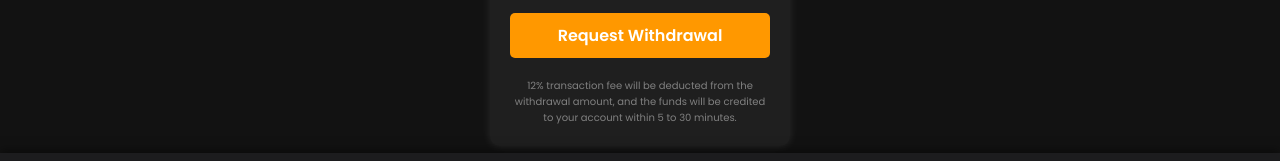
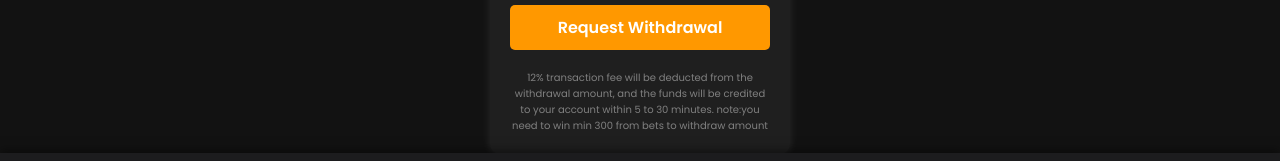
Before and after one commit to bhupeshkhedikar/patbet, a React (Create React App) app: page /withdrawal in a window 1280 px wide. Shown: the part 571-732 px from the top of the page. Built offline with nearby package versions, Linux system fonts and the light colour scheme; no server answers; the database is empty; sample sign-in values are in the browser's storage.

Commit message:
updated msg

```diff
--- a/src/components/WithdrawalRequest.js
+++ b/src/components/WithdrawalRequest.js
@@ -170,7 +170,7 @@ const WithdrawalRequest = () => {
         <button onClick={handleRequestWithdrawal}>Request Withdrawal</button>
 
         <p style={{ fontSize: '10px', color: 'grey',marginTop:'20px' }}>12% transaction fee will be deducted from the withdrawal amount,
-          and the funds will be credited to your account within 5 to 30 minutes.</p>
+          and the funds will be credited to your account within 5 to 30 minutes. note:you need to win min 300 from bets to withdraw amount</p>
 
         {/* Error and Success Messages */}
         {errorMessage && <p className="error">{errorMessage}</p>}
```
